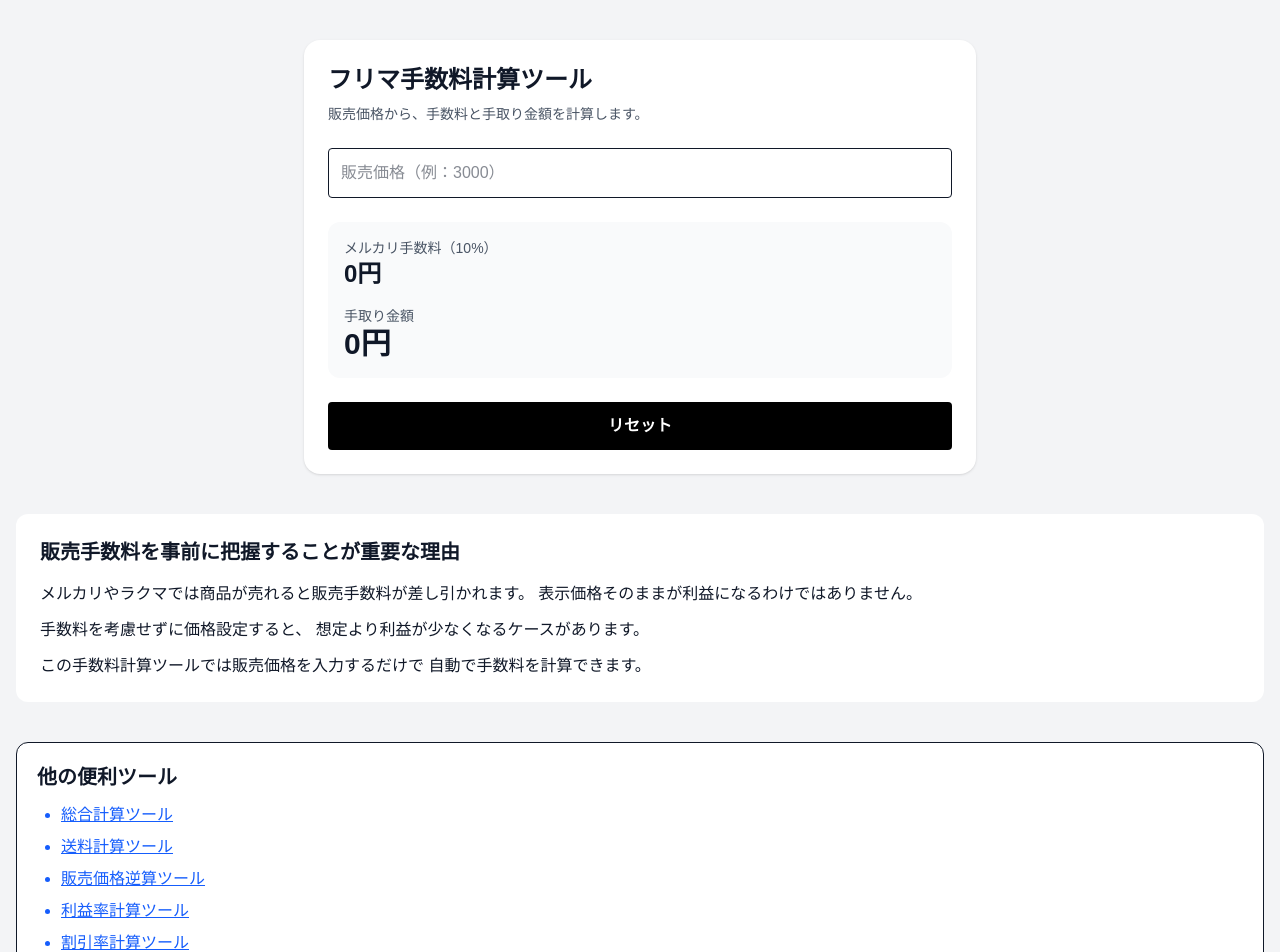
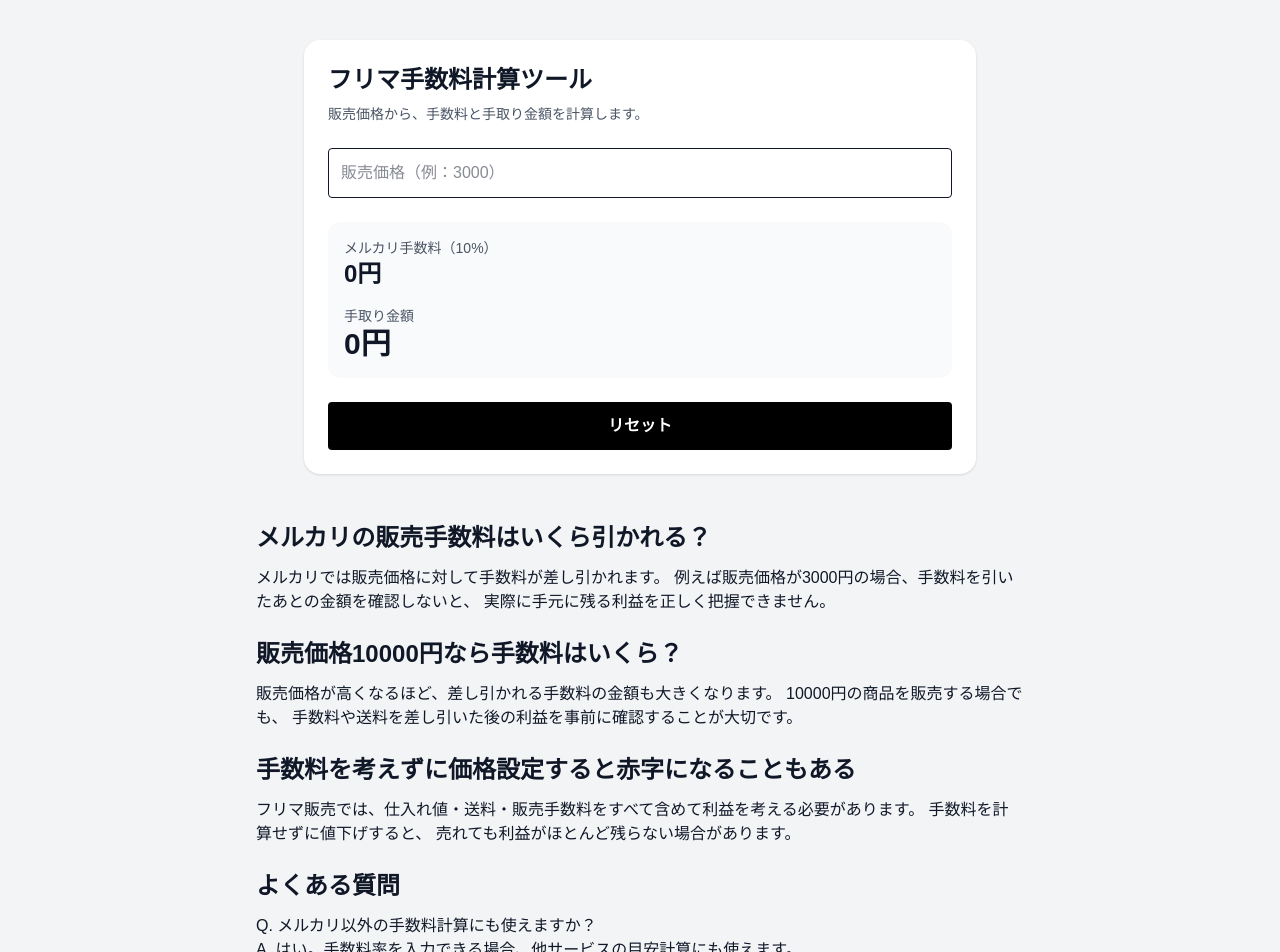
Before and after one commit to antfarm-lab/fee-calc, a Next.js app: page / in a window 1280 px wide. Shown: the top 952 px of the page. Built offline with nearby package versions, Linux system fonts and the light colour scheme.

Commit message:
add seo content

```diff
--- a/app/page.tsx
+++ b/app/page.tsx
@@ -48,6 +48,55 @@ export default function Home() {
           リセット
         </button>
       </div>
+      <section className="mt-12 text-left max-w-3xl mx-auto space-y-6">
+
+  <div>
+    <h2 className="text-2xl font-bold mb-3">
+      メルカリの販売手数料はいくら引かれる？
+    </h2>
+    <p>
+      メルカリでは販売価格に対して手数料が差し引かれます。
+      例えば販売価格が3000円の場合、手数料を引いたあとの金額を確認しないと、
+      実際に手元に残る利益を正しく把握できません。
+    </p>
+  </div>
+
+  <div>
+    <h2 className="text-2xl font-bold mb-3">
+      販売価格10000円なら手数料はいくら？
+    </h2>
+    <p>
+      販売価格が高くなるほど、差し引かれる手数料の金額も大きくなります。
+      10000円の商品を販売する場合でも、
+      手数料や送料を差し引いた後の利益を事前に確認することが大切です。
+    </p>
+  </div>
+
+  <div>
+    <h2 className="text-2xl font-bold mb-3">
+      手数料を考えずに価格設定すると赤字になることもある
+    </h2>
+    <p>
+      フリマ販売では、仕入れ値・送料・販売手数料をすべて含めて利益を考える必要があります。
+      手数料を計算せずに値下げすると、
+      売れても利益がほとんど残らない場合があります。
+    </p>
+  </div>
+
+  <div>
+    <h2 className="text-2xl font-bold mb-3">
+      よくある質問
+    </h2>
+    <p>
+      Q. メルカリ以外の手数料計算にも使えますか？<br />
+      A. はい。手数料率を入力できる場合、他サービスの目安計算にも使えます。<br /><br />
+
+      Q. 送料込み販売の利益確認にも使えますか？<br />
+      A. はい。送料や仕入れ値とあわせて利益確認に使えます。
+    </p>
+  </div>
+
+</section>
       <section className="mt-10 bg-white rounded-xl p-6">
   <h2 className="text-xl font-bold mb-4">
     販売手数料を事前に把握することが重要な理由
```
